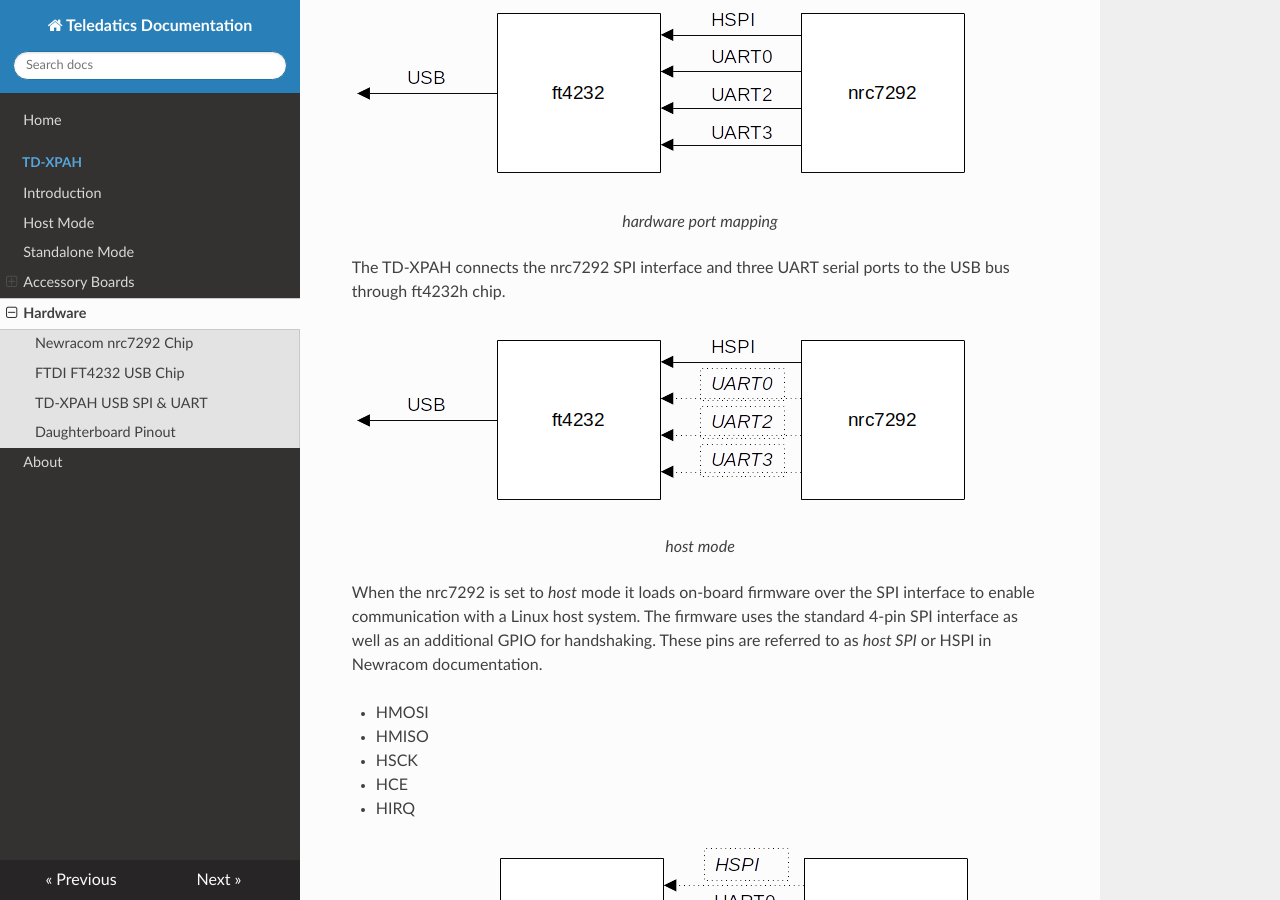
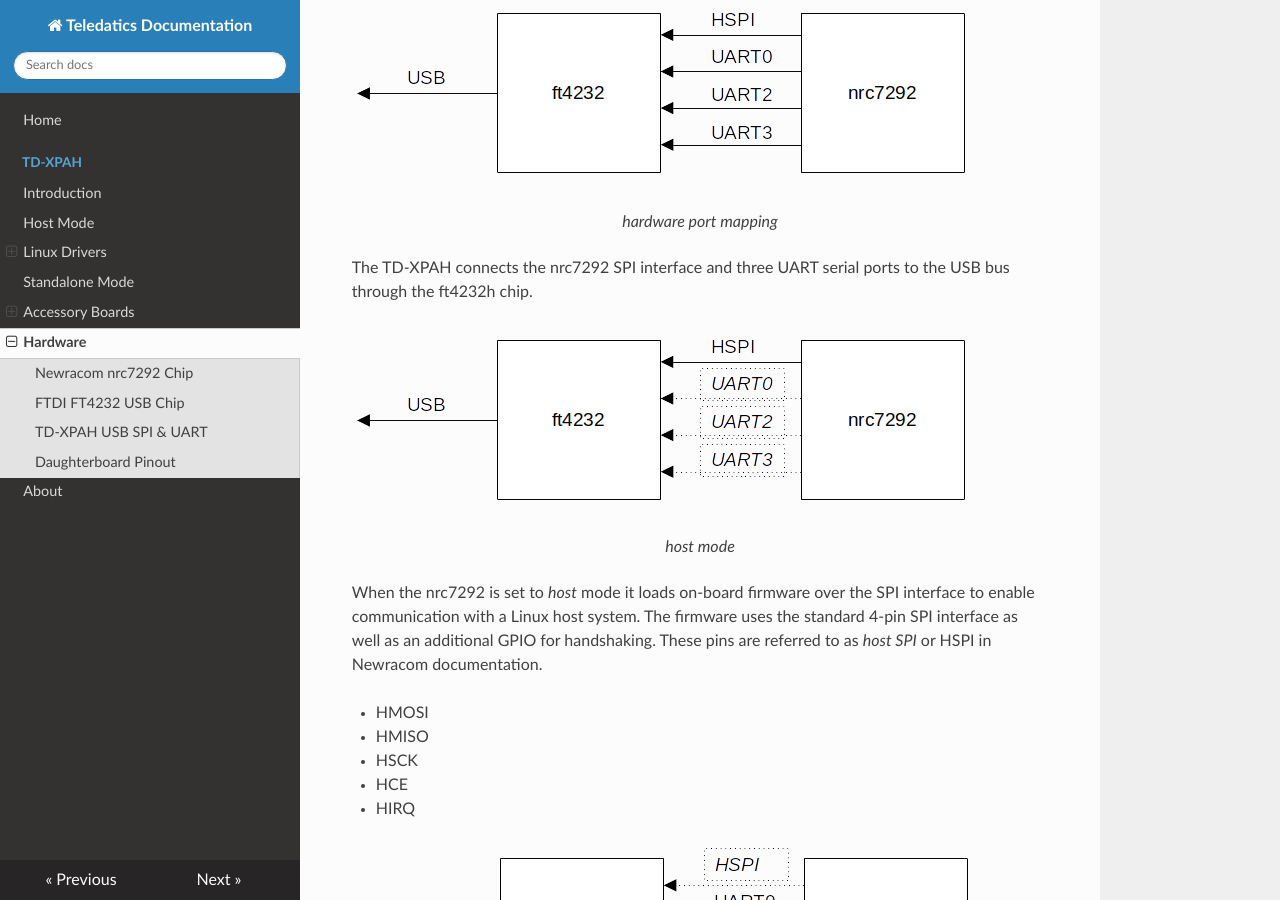
Before and after one commit to teledatics/teledatics_docs, an MkDocs documentation site: the page built from docs/hardware.md, in a window 1280 px wide and 900 px high, scrolled down 1537 px. Built offline with MkDocs 1.6.1, drawn with Linux system fonts in a browser that asks for light colours; nearby versions of some CDN libraries.

Commit message:
add drivers info

```diff
--- a/docs/hardware.md
+++ b/docs/hardware.md
@@ -35,7 +35,7 @@ The **TD-XPAH** is designed to run completely over a USB-C connection. This is a
 
 ![](images/TD-XPAH_ftdi_nrc7292.png)<center>*hardware port mapping*</center>
 
-The TD-XPAH connects the nrc7292 SPI interface and three UART serial ports to the USB bus through ft4232h chip.
+The TD-XPAH connects the nrc7292 SPI interface and three UART serial ports to the USB bus through the ft4232h chip.
 
 ![](images/TD-XPAH_ftdi_nrc7292_host_mode.png)<center>*host mode*</center>
 
--- a/mkdocs.yml
+++ b/mkdocs.yml
@@ -5,6 +5,8 @@ nav:
   - TD-XPAH:
     - 'Introduction': 'introduction.md'
     - 'Host Mode': 'host.md'
+    - 'Linux Drivers':
+        - 'Installing Drivers': 'drivers.md'
     - 'Standalone Mode': 'standalone.md'
     - 'Accessory Boards':
       - 'Ethernet': 'ethernet.md'
```
Also changed, not shown: docs/drivers.md (added, +41 -0 lines), docs/sensor.md (+1 -1 lines).
